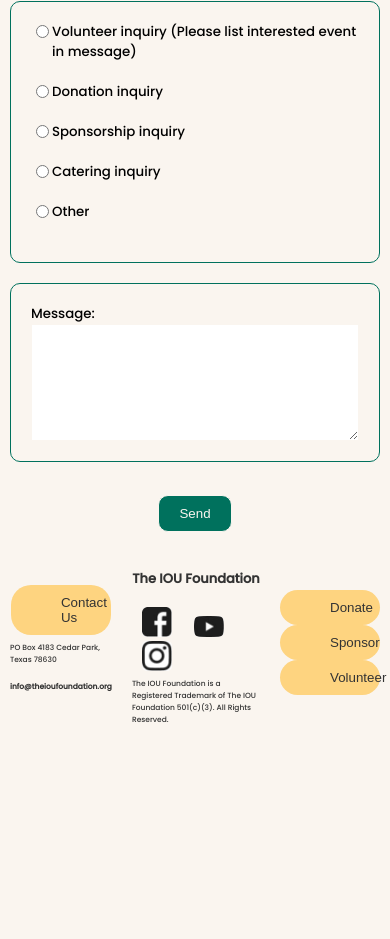
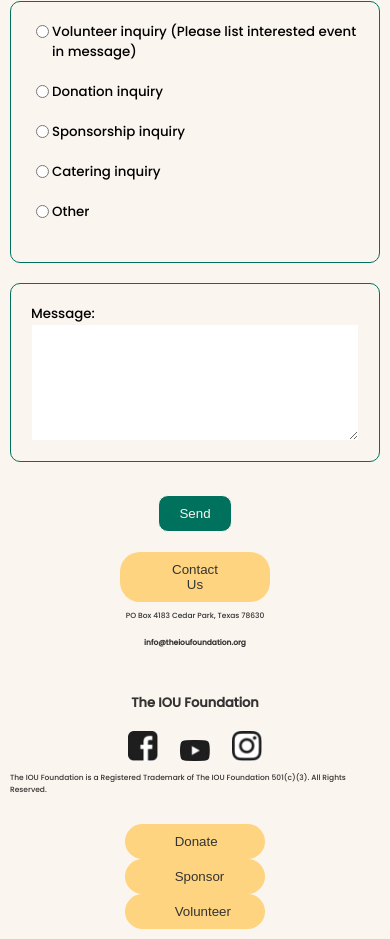
Before and after one commit to jmsargeant/UX_UI_HW_18, a plain HTML site: page index.html in a window 390 px wide. Shown: the part 604-1543 px from the top of the page. Before the commit the page ends 1348 px from the top, so only its background shows below. Drawn offline with Linux system fonts and the light colour scheme.

Commit message:
Update style.css

```diff
--- a/style.css
+++ b/style.css
@@ -142,12 +142,15 @@ input[type="submit"] {
   }
 
   @media only screen and (max-width: 600px) {
+    body {
+        font-size: smaller;
+    }
     nav {
         display: flex;
         justify-content: space-between;
         align-items: center;
         flex-direction: column;
-        width: auto;
+        width: 100%;
 
         }
         nav a {
@@ -164,7 +167,6 @@ input[type="submit"] {
           }
           h4 {
             font-size: small;
-
           }
           p {
             font-size: medium;
@@ -176,7 +178,7 @@ input[type="submit"] {
         footer {
             font-size: xx-small;
             display: flex;
-            flex-direction: row;
+            flex-direction: column;
             justify-content: space-between;
             align-items: center;
             width:auto;
@@ -190,7 +192,7 @@ input[type="submit"] {
             height: auto;
           }
           footer button{
-            width: 20px;
+            width: 90%;
             height: auto;
           }
           p{
```
